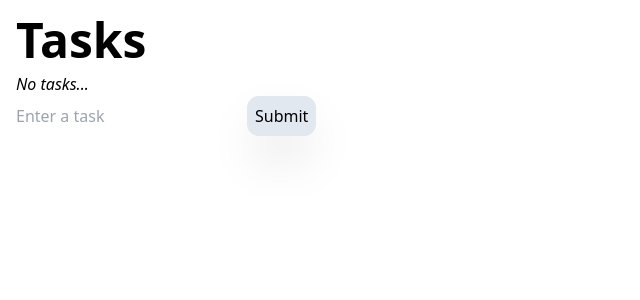
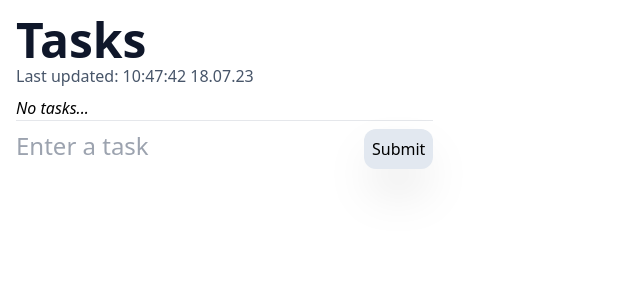
Before and after one commit to p0rches/tasklist, a Next.js app: page / in a window 1280 px wide. Shown: the top 300 px of the page, without its empty margins (0-640 px from the left). Built offline with nearby package versions, Linux system fonts and the light colour scheme.

Commit message:
dayjs and styling

```diff
--- a/package.json
+++ b/package.json
@@ -10,6 +10,7 @@
   },
   "dependencies": {
     "@t3-oss/env-nextjs": "^0.3.1",
+    "dayjs": "^1.11.9",
     "next": "^13.4.2",
     "react": "18.2.0",
     "react-dom": "18.2.0",
--- a/src/pages/index.tsx
+++ b/src/pages/index.tsx
@@ -1,3 +1,4 @@
+import dayjs from "dayjs";
 import Head from "next/head";
 import { useState } from "react";
 
@@ -28,6 +29,8 @@ export default function Home() {
     setTasks(updatedTasks);
   };
 
+  const currTime = dayjs().format("HH:mm:ss DD.MM.YY");
+
   return (
     <>
       <Head>
@@ -36,14 +39,15 @@ export default function Home() {
       </Head>
       <main className="flex min-h-screen flex-col items-center p-4">
         <div className="container">
-          <h1 className="font-extrabold text-black text-5xl">Tasks</h1>
+          <h1 className="font-extrabold text-slate-900 text-5xl">Tasks</h1>
+          <div className="text-slate-600">{`Last updated: ${currTime}`}</div>
           {tasks.length === 0 && (
             <div className="pt-2">
               <div className="italic">No tasks...</div>
             </div>
           )}
           {tasks.length > 0 && (
-            <div className="pt-2">
+            <div className="pt-2 pl-2">
               {tasks.map((task, idx) => (
                 <div
                   key={idx}
@@ -68,10 +72,10 @@ export default function Home() {
               ))}
             </div>
           )}
-          <div>
+          <div className="border-t max-w-fit py-2">
             <input
               placeholder="Enter a task"
-              className="border-none text-slate-900 outline-none"
+              className="border-none text-2xl text-slate-900 outline-none"
               value={item}
               onChange={(e) => setItem(e.target.value)}
             />
```
Also changed, not shown: 1 other file (tests, documents, lock files or other folders).
